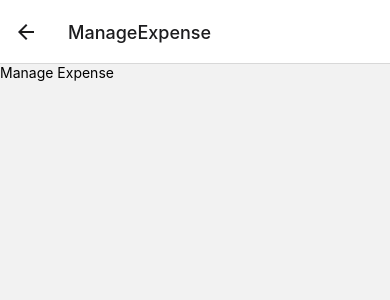
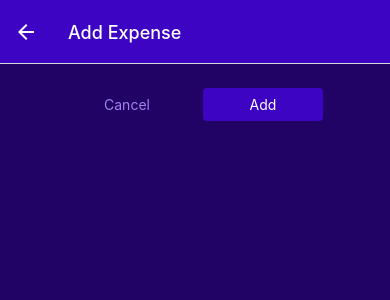
Before and after one commit to michaelperf/expense-tracker, a React Native app: screen /ManageExpense in a window 390 px wide. Shown: the top 300 px of the page. Built offline with nearby package versions, Linux system fonts and the light colour scheme.

Commit message:
further updates

```diff
--- a/App.js
+++ b/App.js
@@ -7,6 +7,7 @@
 import RecentExpenses from './screens/RecentExpenses';
 import AllExpenses from './screens/AllExpenses';
 import { GlobalStyles } from './constants/styles';
+import IconButton from './components/UI/IconButton';
 
 const Stack = createNativeStackNavigator();
 const BottomTabs = createBottomTabNavigator();
@@ -14,12 +15,22 @@
 const ExpensesOverview = () => {
   return (
     <BottomTabs.Navigator
-      screenOptions={{
+      screenOptions={({ navigation }) => ({
         headerStyle: { backgroundColor: GlobalStyles.colors.primary500 },
         headerTintColor: 'white',
         tabBarStyle: { backgroundColor: GlobalStyles.colors.primary500 },
         tabBarActiveTintColor: GlobalStyles.colors.accent500,
-      }}
+        headerRight: ({ tintColor }) => (
+          <IconButton
+            icon='add'
+            size={24}
+            color={tintColor}
+            onPress={() => {
+              navigation.navigate('ManageExpense');
+            }}
+          />
+        ),
+      })}
     >
       <BottomTabs.Screen
         name='RecentExpenses'
@@ -52,13 +63,24 @@
     <>
       <StatusBar style='auto' />
       <NavigationContainer>
-        <Stack.Navigator>
+        <Stack.Navigator
+          screenOptions={{
+            headerStyle: { backgroundColor: GlobalStyles.colors.primary500 },
+            headerTintColor: 'white',
+          }}
+        >
           <Stack.Screen
             name='ExpensesOverview'
             component={ExpensesOverview}
             options={{ headerShown: false }}
           />
-          <Stack.Screen name='ManageExpense' component={ManageExpense} />
+          <Stack.Screen
+            name='ManageExpense'
+            component={ManageExpense}
+            options={{
+              presentation: 'modal',
+            }}
+          />
         </Stack.Navigator>
       </NavigationContainer>
     </>
--- a/components/ExpensesOutput/ExpenseItem.js
+++ b/components/ExpensesOutput/ExpenseItem.js
@@ -1,18 +1,31 @@
 import { Pressable, StyleSheet, Text, View } from 'react-native';
+import { useNavigation } from '@react-navigation/native';
 import { GlobalStyles } from '../../constants/styles';
+import { getFormattedDate } from '../../util/date';
 
-const ExpenseItem = ({ description, amount, date }) => {
+const ExpenseItem = ({ id, description, amount, date }) => {
+  const navigation = useNavigation();
+
+  const expensePressHandler = () => {
+    navigation.navigate('ManageExpense', {
+      expenseId: id,
+    });
+  };
+
   return (
-    <Pressable>
+    <Pressable
+      onPress={expensePressHandler}
+      style={({ pressed }) => pressed && styles.pressed}
+    >
       <View style={styles.expenseItem}>
         <View>
           <Text style={[styles.textBase, styles.description]}>
             {description}
           </Text>
-          <Text style={styles.textBase}>{date.toString()}</Text>
+          <Text style={styles.textBase}>{getFormattedDate(date)}</Text>
         </View>
         <View style={styles.amountContainer}>
-          <Text style={styles.amount}>{amount}</Text>
+          <Text style={styles.amount}>{amount.toFixed(2)}</Text>
         </View>
       </View>
     </Pressable>
@@ -22,6 +35,9 @@
 export default ExpenseItem;
 
 const styles = StyleSheet.create({
+  pressed: {
+    opacity: 0.75,
+  },
   expenseItem: {
     padding: 12,
     marginVertical: 8,
@@ -50,6 +66,7 @@
     justifyContent: 'center',
     alignItems: 'center',
     borderRadius: 4,
+    minWidth: 80,
   },
   amount: {
     color: GlobalStyles.colors.primary500,
--- /dev/null
+++ b/components/UI/Button.js
@@ -0,0 +1,44 @@
+import { Pressable, StyleSheet, Text, View } from 'react-native';
+import { GlobalStyles } from '../../constants/styles';
+
+const Button = ({ children, onPress, mode, style }) => {
+  return (
+    <View style={style}>
+      <Pressable
+        onPress={onPress}
+        style={({ pressed }) => pressed && styles.pressed}
+      >
+        <View style={[styles.button, mode === 'flat' && styles.flat]}>
+          <Text style={[styles.buttonText, mode === 'flat' && styles.flatText]}>
+            {children}
+          </Text>
+        </View>
+      </Pressable>
+    </View>
+  );
+};
+
+export default Button;
+
+const styles = StyleSheet.create({
+  button: {
+    borderRadius: 4,
+    padding: 8,
+    backgroundColor: GlobalStyles.colors.primary500,
+  },
+  flat: {
+    backgroundColor: 'transparent',
+  },
+  buttonText: {
+    color: 'white',
+    textAlign: 'center',
+  },
+  flatText: {
+    color: GlobalStyles.colors.primary200,
+  },
+  pressed: {
+    opacity: 0.75,
+    backgroundColor: GlobalStyles.colors.primary100,
+    borderRadius: 4,
+  },
+});
--- /dev/null
+++ b/components/UI/IconButton.js
@@ -0,0 +1,29 @@
+import { Pressable, StyleSheet, View } from 'react-native';
+import { Ionicons } from '@expo/vector-icons';
+
+const IconButton = ({ icon, size, color, onPress }) => {
+  return (
+    <Pressable
+      onPress={onPress}
+      style={({ pressed }) => pressed && styles.pressed}
+    >
+      <View style={styles.buttonContainer}>
+        <Ionicons name={icon} size={size} color={color} />
+      </View>
+    </Pressable>
+  );
+};
+
+export default IconButton;
+
+const styles = StyleSheet.create({
+  buttonContainer: {
+    borderRadius: 24,
+    padding: 6,
+    marginHorizontal: 8,
+    marginVertical: 2,
+  },
+  pressed: {
+    opacity: 0.75,
+  },
+});
--- a/screens/ManageExpense.js
+++ b/screens/ManageExpense.js
@@ -1,7 +1,77 @@
-import { Text } from 'react-native';
+import { useLayoutEffect } from 'react';
+import { StyleSheet, Text, View } from 'react-native';
+import IconButton from '../components/UI/IconButton';
+import { GlobalStyles } from '../constants/styles';
+import Button from '../components/UI/Button';
 
-const ManageExpense = () => {
-  return <Text>Manage Expense</Text>;
+const ManageExpense = ({ route, navigation }) => {
+  const editedExpenseId = route.params?.expenseId;
+  const isEditing = !!editedExpenseId;
+
+  useLayoutEffect(() => {
+    navigation.setOptions({
+      title: isEditing ? 'Edit Expense' : 'Add Expense',
+    });
+  }, [navigation, isEditing]);
+
+  const deleteExpenseHandler = () => {
+    navigation.goBack();
+  };
+
+  const cancelHandler = () => {
+    navigation.goBack();
+  };
+
+  const confirmHandler = () => {
+    navigation.goBack();
+  };
+
+  return (
+    <View style={styles.container}>
+      <View style={styles.buttons}>
+        <Button style={styles.button} mode='flat' onPress={cancelHandler}>
+          Cancel
+        </Button>
+        <Button style={styles.button} onPress={confirmHandler}>
+          {isEditing ? 'Update' : 'Add'}
+        </Button>
+      </View>
+      {isEditing && (
+        <View style={styles.deleteContainer}>
+          <IconButton
+            icon='trash'
+            color={GlobalStyles.colors.error500}
+            size={36}
+            onPress={deleteExpenseHandler}
+          />
+        </View>
+      )}
+    </View>
+  );
 };
 
 export default ManageExpense;
+
+const styles = StyleSheet.create({
+  container: {
+    flex: 1,
+    padding: 24,
+    backgroundColor: GlobalStyles.colors.primary800,
+  },
+  buttons: {
+    flexDirection: 'row',
+    justifyContent: 'center',
+    alignItems: 'center',
+  },
+  button: {
+    minWidth: 120,
+    marginHorizontal: 8,
+  },
+  deleteContainer: {
+    marginTop: 16,
+    paddingTop: 8,
+    borderTopWidth: 2,
+    borderTopColor: GlobalStyles.colors.primary200,
+    alignItems: 'center',
+  },
+});
--- /dev/null
+++ b/util/date.js
@@ -0,0 +1,3 @@
+export const getFormattedDate = (date) => {
+  return `${date.getFullYear()}-${date.getMonth() + 1}-${date.getDate()}`;
+};
```
